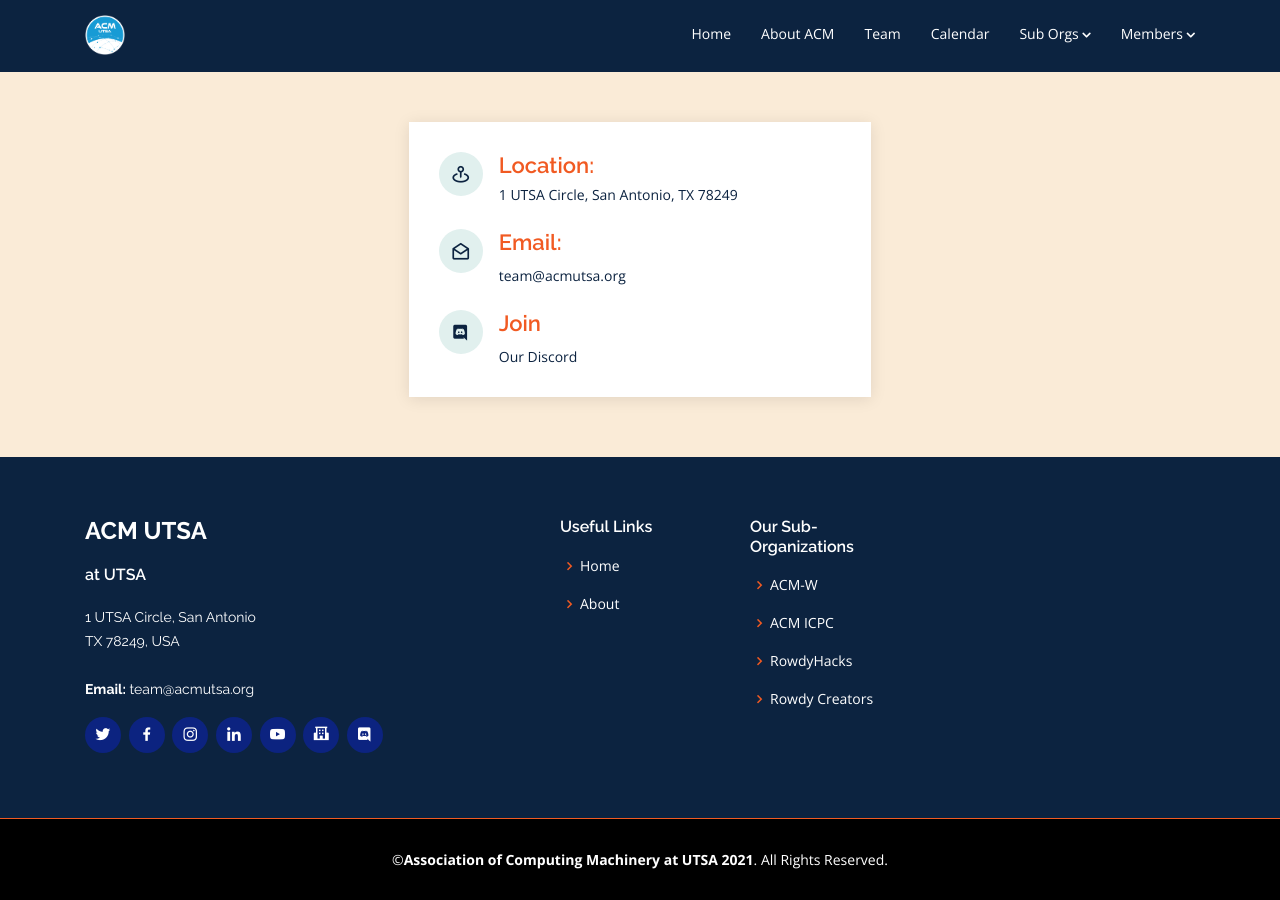
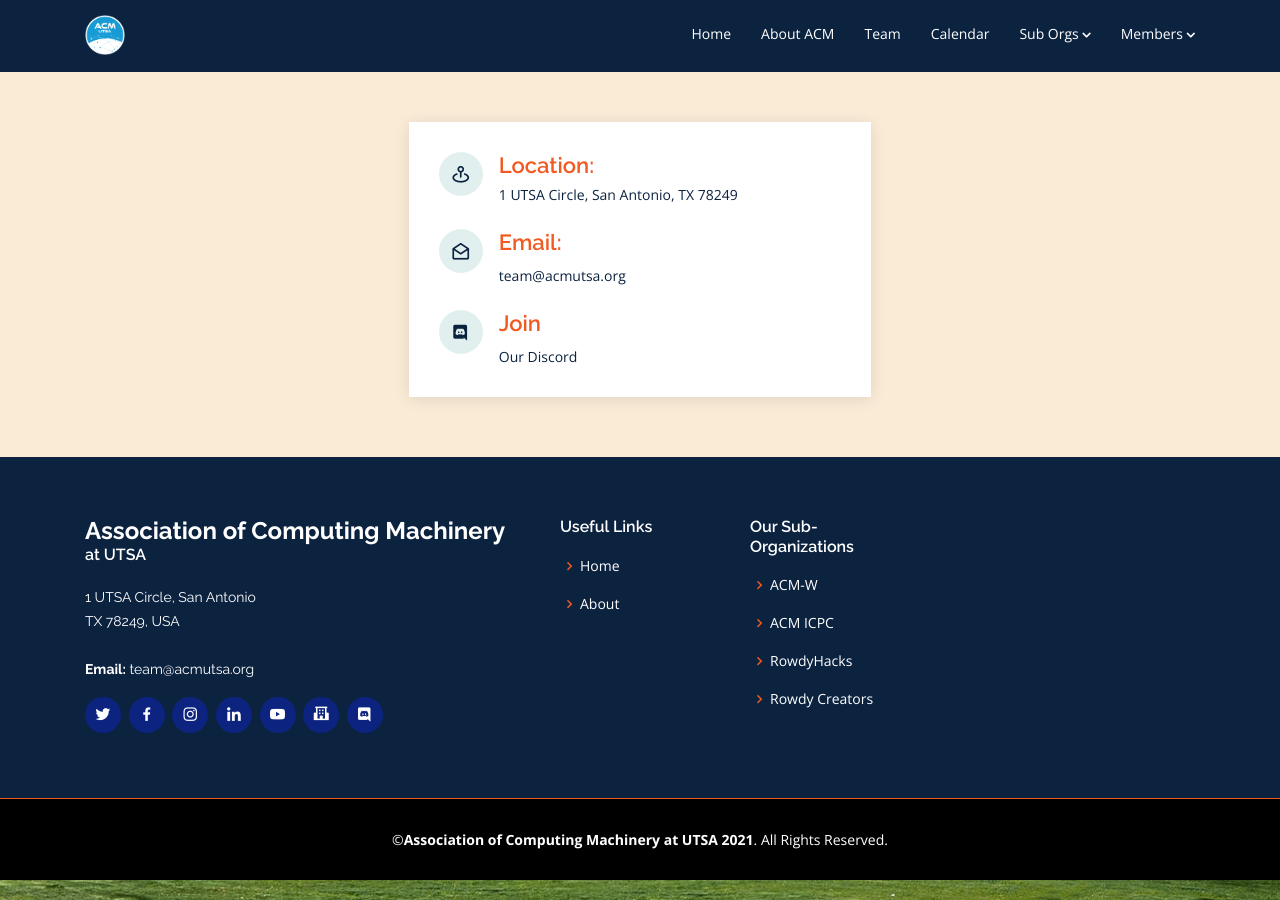
Before and after one commit to acmutsa/acmutsa.github.io, a Jekyll site: the page built from index.html, in a window 1280 px wide and 900 px high, scrolled down 3463 px. Built offline with Jekyll 4.4.1, drawn with Linux system fonts in a browser that asks for light colours; nearby versions of some CDN libraries; the list of posts is cut into pages by our own code.

Commit message:
updated footer

```diff
--- a/_config.yml
+++ b/_config.yml
@@ -1,5 +1,5 @@
 # Site settings
-title: ACM UTSA
+title: Association of Computing Machinery
 email: team@acmutsa.org
 author: Zaquariah Holland
 description: >-
--- a/css/custom/_style.scss
+++ b/css/custom/_style.scss
@@ -1084,7 +1084,7 @@
 
 #footer .footer-top .footer-info h3 {
   font-size: 24px;
-  margin: 0 0 20px 0;
+  margin: 0 0 0 0;
   padding: 2px 0 2px 0;
   line-height: 1;
   font-weight: 700;
```
Also changed, not shown: 1 other file.
